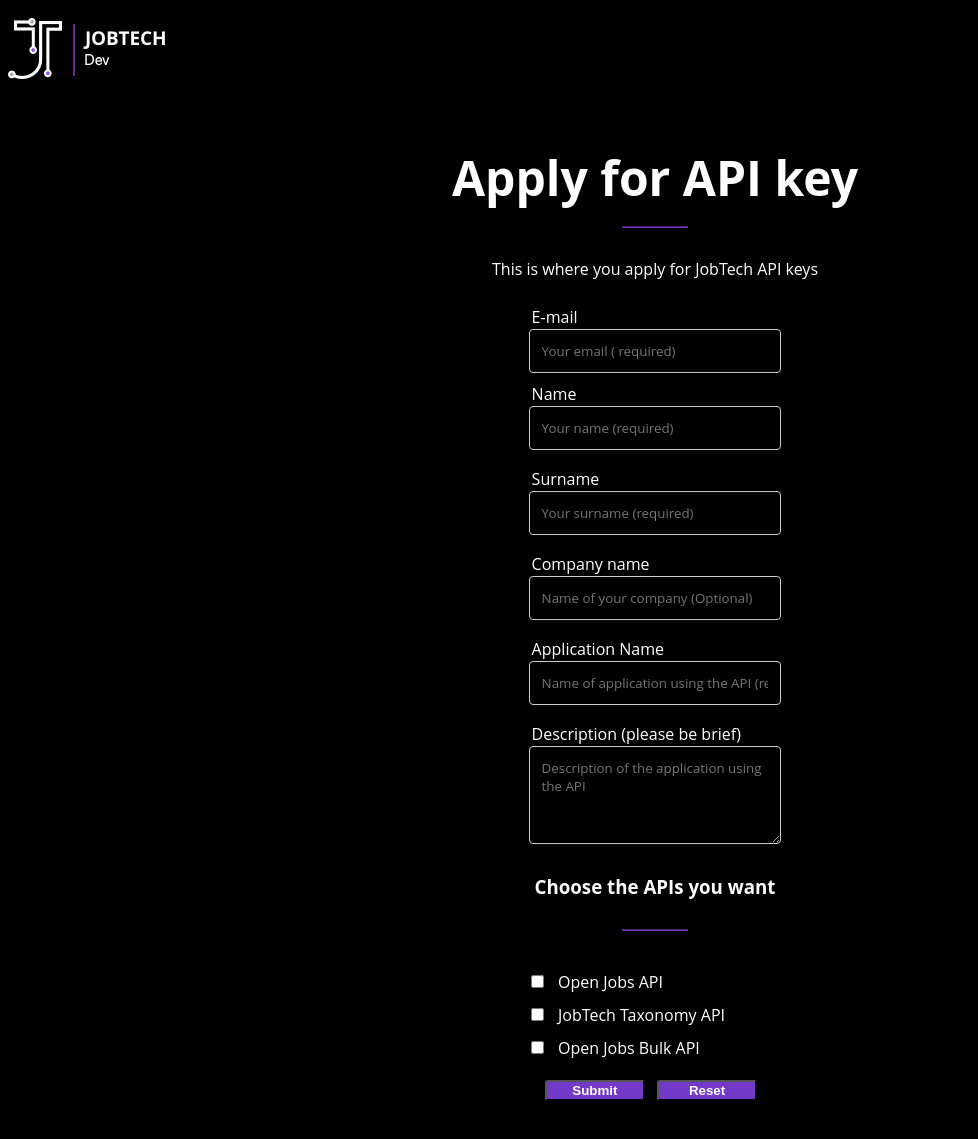
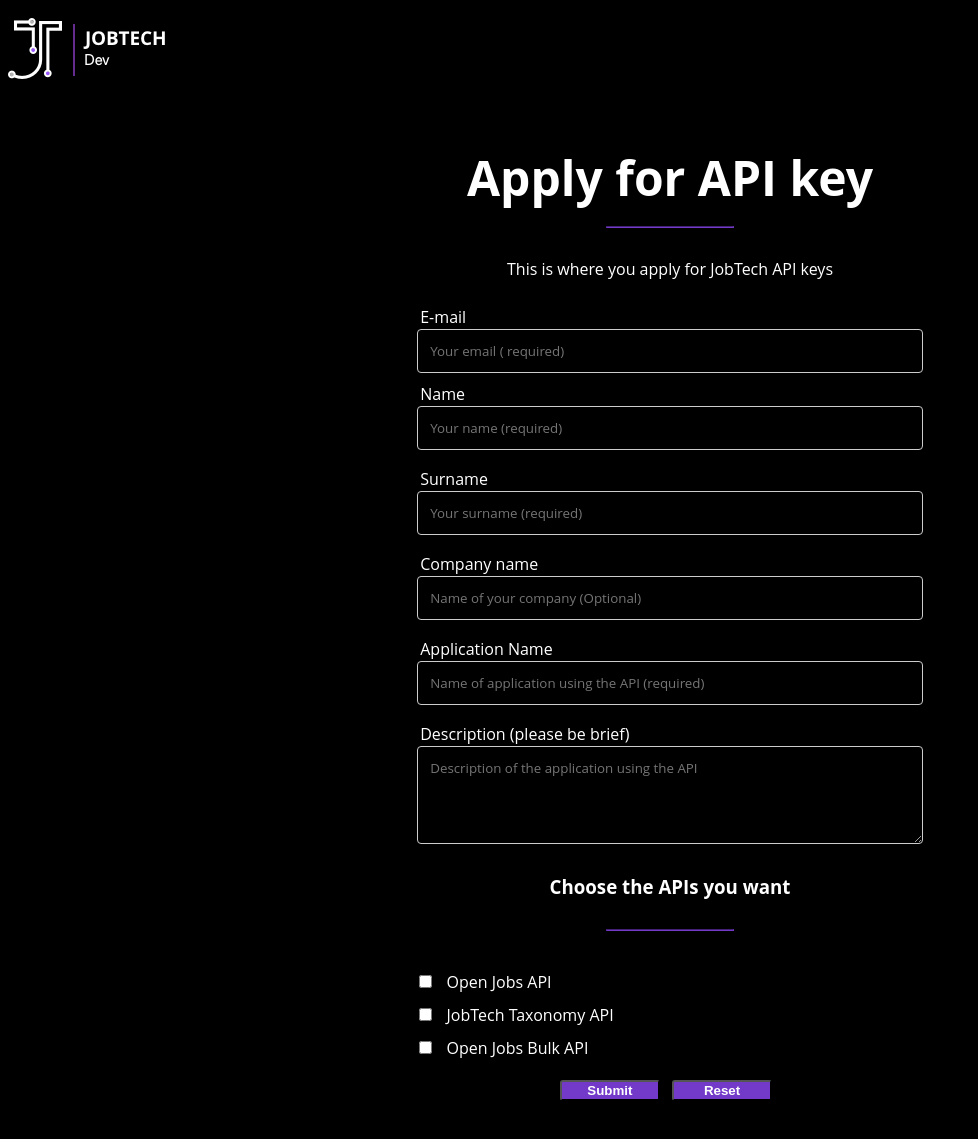
Before and after one commit to JobtechSwe/api-key-generator, a Flask app: page / in a window 1280 px wide. Shown: the whole page, without its empty margins (0-978 px from the left). Run offline with Flask 2, Linux system fonts and the light colour scheme; data that the repository does not hold is empty; parts of the project's set-up code (start-up, migrations or seed data) failed here and were passed over; some libraries are stand-ins or nearby versions.

Commit message:
Makes full use of screen width

```diff
--- a/apikeys/static/style.css
+++ b/apikeys/static/style.css
@@ -39,7 +39,7 @@ button {
 
 }
 .form {
-    width: 50%;
+    width: 100%;
     margin: auto;
     background-color: black;
     display:block;
@@ -118,7 +118,7 @@ body {
 }
 
 #keystyle{
-    font-size: 2.0vw;
+    font-size: 2.8vw;
 }
 
 .focus {
```
